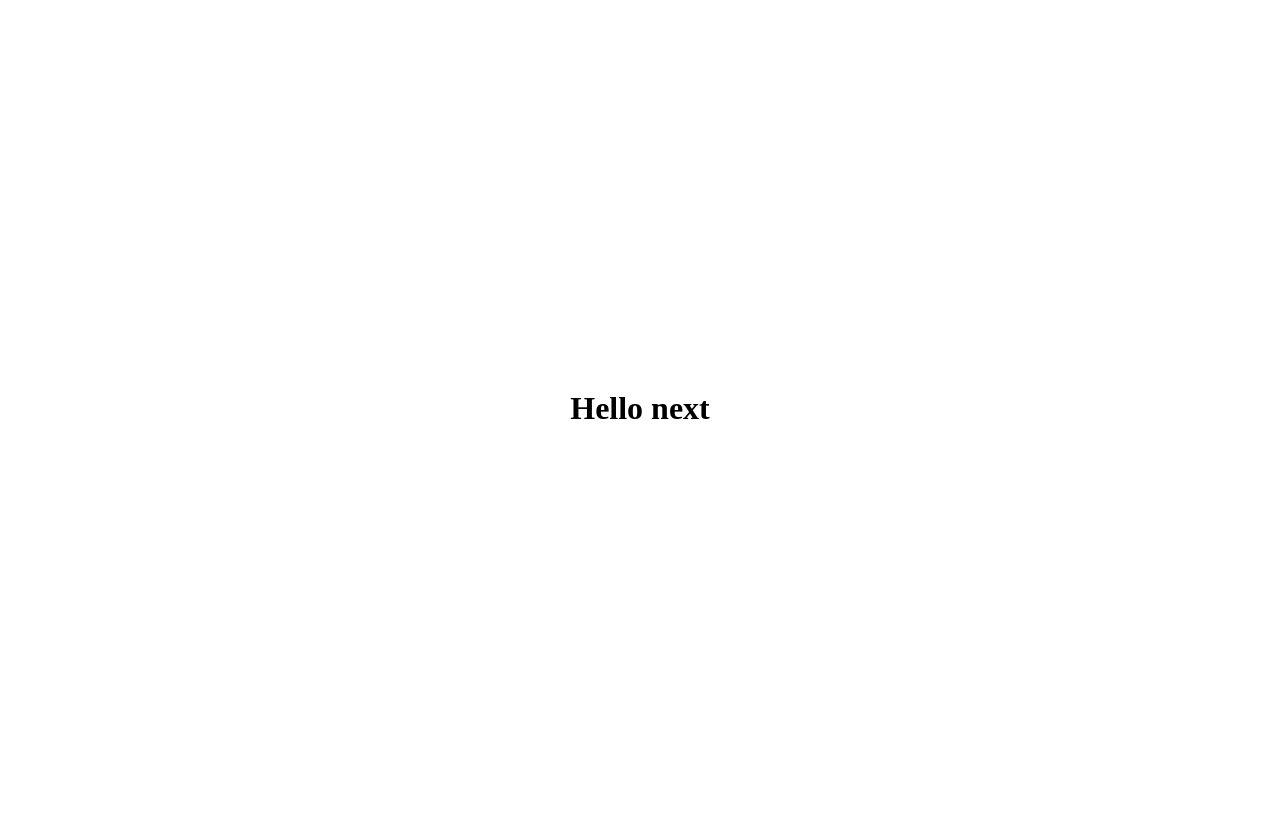
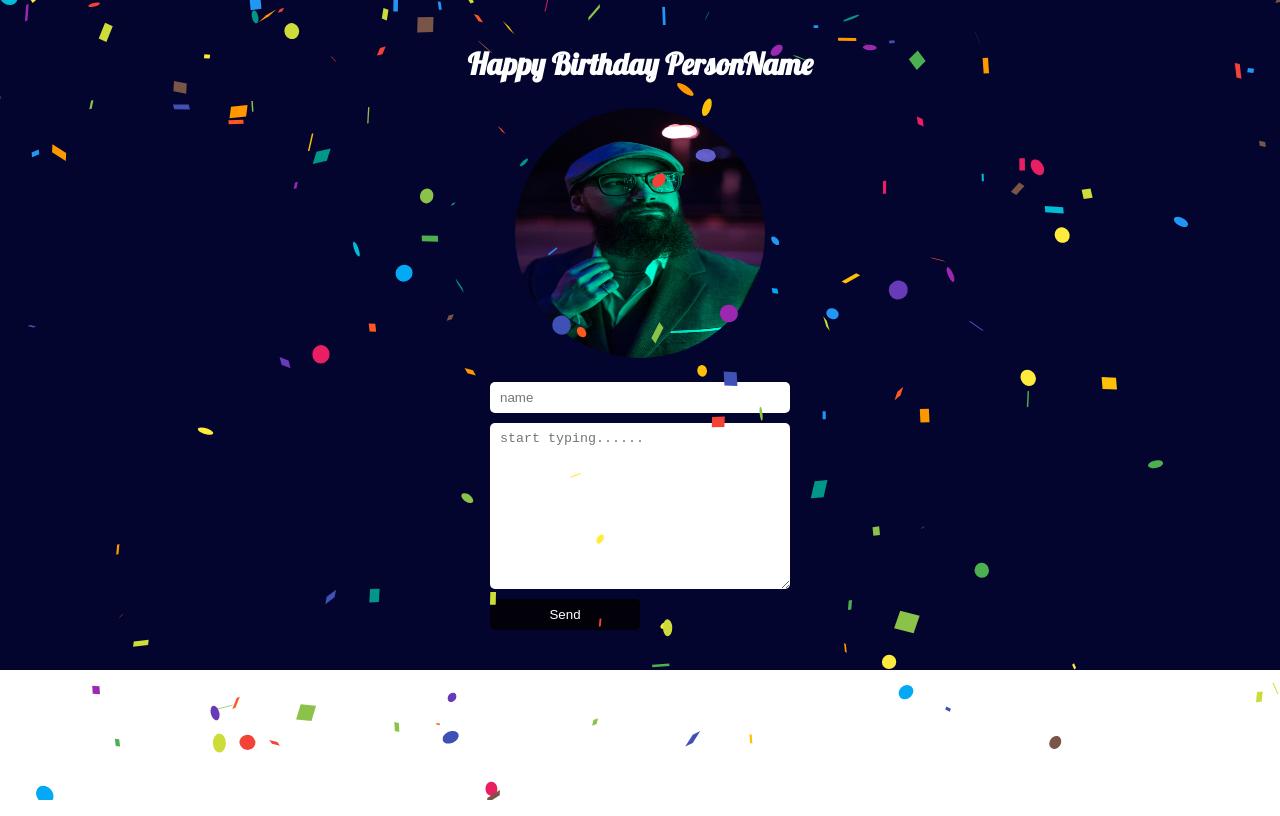
Before and after one commit to Abdulmalik-Ayorinde/Wish, a Next.js app: page / in a window 1280 px wide. Built offline with nearby package versions, Linux system fonts and the light colour scheme.

Commit message:
styling completed

```diff
--- /dev/null
+++ b/components/confetti.js
@@ -0,0 +1,9 @@
+import Confetti from 'react-confetti'
+import  {useWindowSize} from 'react-use'
+
+export default function ConfettiComp() {
+  const { width, height } = useWindowSize()
+    return(
+             <Confetti width={width} height={height}/>
+    )
+}
--- /dev/null
+++ b/components/form.js
@@ -0,0 +1,79 @@
+import { useState } from 'react'
+import { Formik } from 'formik'
+import axios from 'axios'
+
+import styles from '../styles/Form.module.css'
+
+export default function Form() {
+    const [name, setName] = useState('')
+    const [message, setMessage] = useState('')
+    const [response, setResponse] = useState('')
+    const [responseMessage, setResponseMessage] = useState('')
+
+    const handleFormSubmit = async (values) => {
+        let {success, fail} = styles
+        try {
+            const response = await axios.post('http://localhost:5000/api/home', values)
+            setResponseMessage(`Message Sent Successfully. Thanks `)
+            setResponse(success)
+            setTimeout(() => setResponseMessage(""), 6000);
+            console.log(values)
+        } catch (err) {
+            console.log(err.response)
+            if (err.response && err.response.data.data.code === 11000) {
+                setResponseMessage('Name already used')
+                setResponse(fail)
+                setTimeout(() => setResponseMessage(""), 6000);
+            } else {
+             setResponseMessage(`${err.message}: Kindly check your internet `)
+             setResponse(fail)
+             setTimeout(() => setResponseMessage(""), 6000);
+            }
+        }
+    }
+
+    console.log(response)
+
+    return (
+          <div className={styles.form__container}>
+          <Formik
+            initialValues={{name , message}}
+            onSubmit={handleFormSubmit}
+        >
+        {({
+            values,
+            handleSubmit,
+            touched,
+            errors,
+            handleChange,
+            handleBlur,
+        })=>(
+            <form onSubmit={handleSubmit} className={styles.form__content}>
+                {responseMessage.length > 0 && (<div className={response}>{responseMessage}</div>) }
+                <input
+                 type="text"
+                 placeholder="name"
+                 required
+                 onChange={handleChange}
+                 value={values.name}
+                 name="name"
+                />
+                <small>{errors.name}</small>
+                <textarea
+                    value={values.message}
+                    onChange={handleChange}
+                    required
+                    placeholder="start typing......"
+                    name="message"
+                    cols="50"
+                    rows="10"
+                />
+
+                <button className="page__btn" type="submit">Send</button>
+            </form>
+        )}
+        </Formik>
+
+          </div>
+    )
+}
--- a/package.json
+++ b/package.json
@@ -9,9 +9,13 @@
     "lint": "next lint"
   },
   "dependencies": {
+    "axios": "^0.21.1",
+    "formik": "^2.2.9",
     "next": "11.1.0",
     "react": "17.0.2",
-    "react-dom": "17.0.2"
+    "react-confetti": "^6.0.1",
+    "react-dom": "17.0.2",
+    "react-use": "^17.2.4"
   },
   "devDependencies": {
     "eslint": "7.32.0",
--- /dev/null
+++ b/pages/_app.js
@@ -0,0 +1,7 @@
+import '../styles/globals.css'
+
+function MyApp({ Component, pageProps }) {
+  return <Component {...pageProps} />
+}
+
+export default MyApp
--- a/pages/index.js
+++ b/pages/index.js
@@ -1,11 +1,35 @@
 import Head from 'next/head'
 import Image from 'next/image'
+
+import ConfettiComp from '../components/confetti'
+import Form from '../components/form'
+
 import styles from '../styles/Home.module.css'
-
+import personface from '../public/personface.jpg'
 export default function Home() {
   return (
-    <div className={styles.container}>
-      <h1>Hello next</h1>
-    </div>
+    <>
+    <Head>
+      <title>Happy Birthday Person</title>
+      <link type='favcon/ico' href="#" />
+    </Head>
+    <ConfettiComp />
+
+    {/* </ConfettiComp> */}
+      <main className={styles.main__container}>
+        <h2 className={styles.h2}>Happy Birthday PersonName</h2>
+        <div>
+        <Image
+          src={personface}
+          className={styles.main__img}
+          width='250'
+          height='250'
+          alt='person'
+          layout="intrinsic"
+        />
+        </div>
+        <Form />
+      </main>
+    </>
   )
 }
--- /dev/null
+++ b/styles/Form.module.css
@@ -0,0 +1,56 @@
+.form__container {
+	width: 300px;
+	height: auto;
+	padding: 10px 0;
+}
+
+.form__content {
+	display: flex;
+	flex-direction: column;
+	justify-content: space-around;
+	/* justify-content: center; */
+	/* align-items: center; */
+	/* width: 50%; */
+}
+
+.form__content textarea,
+.form__content input,
+.form__content button {
+	border-radius: 5px;
+	border: none;
+	padding: 8px 10px;
+}
+
+.form__content input,
+.form__content button {
+	margin: 10px 0;
+}
+
+.form__content button {
+	width: 50%;
+	color: #fff;
+	background-color: #02010a;
+	transition: all 5ms linear;
+}
+
+.form__content button:active {
+	background-color: #3f3f41;
+}
+
+.success {
+	background-color: #43b66fe3;
+	/* color: #49c678; */
+	border: 2px solid #49c678;
+}
+
+.fail {
+	background-color: #9e231adc;
+	/* color: #a92820; */
+	border: 2px solid #a92820;
+}
+
+.fail,
+.success {
+	border-radius: 10px;
+	padding: 10px;
+}
--- a/styles/Home.module.css
+++ b/styles/Home.module.css
@@ -1,121 +1,26 @@
-.container {
-  min-height: 100vh;
-  padding: 0 0.5rem;
-  display: flex;
-  flex-direction: column;
-  justify-content: center;
-  align-items: center;
-  height: 100vh;
+.main__container {
+	/* width: 100vw; */
+	max-height: 100%;
+	background-color: #04052e;
+	display: flex;
+	flex-direction: column;
+	justify-content: space-evenly;
+	align-items: center;
+	color: #ffffff;
+	padding: 20px 10px;
 }
 
-.main {
-  padding: 5rem 0;
-  flex: 1;
-  display: flex;
-  flex-direction: column;
-  justify-content: center;
-  align-items: center;
+.h2 {
+	font-size: 30px;
+	text-align: center;
 }
 
-.footer {
-  width: 100%;
-  height: 100px;
-  border-top: 1px solid #eaeaea;
-  display: flex;
-  justify-content: center;
-  align-items: center;
+.main__img {
+	border-radius: 100%;
 }
-
-.footer a {
-  display: flex;
-  justify-content: center;
-  align-items: center;
-  flex-grow: 1;
-}
-
-.title a {
-  color: #0070f3;
-  text-decoration: none;
-}
-
-.title a:hover,
-.title a:focus,
-.title a:active {
-  text-decoration: underline;
-}
-
-.title {
-  margin: 0;
-  line-height: 1.15;
-  font-size: 4rem;
-}
-
-.title,
-.description {
-  text-align: center;
-}
-
-.description {
-  line-height: 1.5;
-  font-size: 1.5rem;
-}
-
-.code {
-  background: #fafafa;
-  border-radius: 5px;
-  padding: 0.75rem;
-  font-size: 1.1rem;
-  font-family: Menlo, Monaco, Lucida Console, Liberation Mono, DejaVu Sans Mono,
-    Bitstream Vera Sans Mono, Courier New, monospace;
-}
-
-.grid {
-  display: flex;
-  align-items: center;
-  justify-content: center;
-  flex-wrap: wrap;
-  max-width: 800px;
-  margin-top: 3rem;
-}
-
-.card {
-  margin: 1rem;
-  padding: 1.5rem;
-  text-align: left;
-  color: inherit;
-  text-decoration: none;
-  border: 1px solid #eaeaea;
-  border-radius: 10px;
-  transition: color 0.15s ease, border-color 0.15s ease;
-  width: 45%;
-}
-
-.card:hover,
-.card:focus,
-.card:active {
-  color: #0070f3;
-  border-color: #0070f3;
-}
-
-.card h2 {
-  margin: 0 0 1rem 0;
-  font-size: 1.5rem;
-}
-
-.card p {
-  margin: 0;
-  font-size: 1.25rem;
-  line-height: 1.5;
-}
-
-.logo {
-  height: 1em;
-  margin-left: 0.5rem;
-}
-
-@media (max-width: 600px) {
-  .grid {
-    width: 100%;
-    flex-direction: column;
-  }
-}
+/*
+@media screen and (max-width: 1024) {
+	.main__container {
+		height: 100vh;
+	}
+} */
--- a/styles/globals.css
+++ b/styles/globals.css
@@ -1,16 +1,16 @@
+@import url('https://fonts.googleapis.com/css2?family=Lobster&display=swap');
 html,
 body {
-  padding: 0;
-  margin: 0;
-  font-family: -apple-system, BlinkMacSystemFont, Segoe UI, Roboto, Oxygen,
-    Ubuntu, Cantarell, Fira Sans, Droid Sans, Helvetica Neue, sans-serif;
+	padding: 0;
+	margin: 0;
+	font-family: 'Lobster', cursive;
 }
 
 a {
-  color: inherit;
-  text-decoration: none;
+	color: inherit;
+	text-decoration: none;
 }
 
 * {
-  box-sizing: border-box;
+	box-sizing: border-box;
 }
```
Also changed, not shown: public/personface.jpg (added), 1 other file (tests, documents, lock files or other folders).
